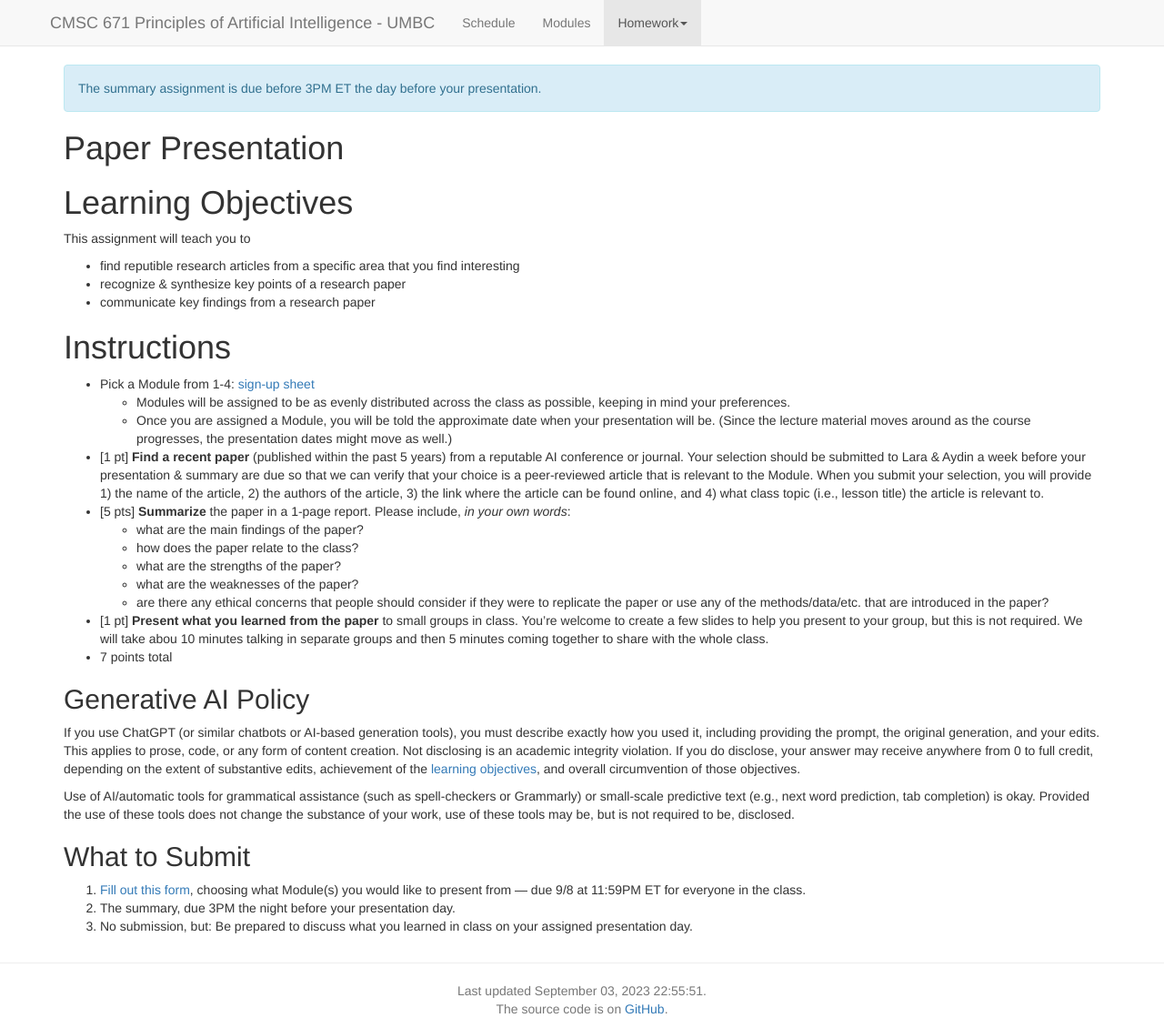
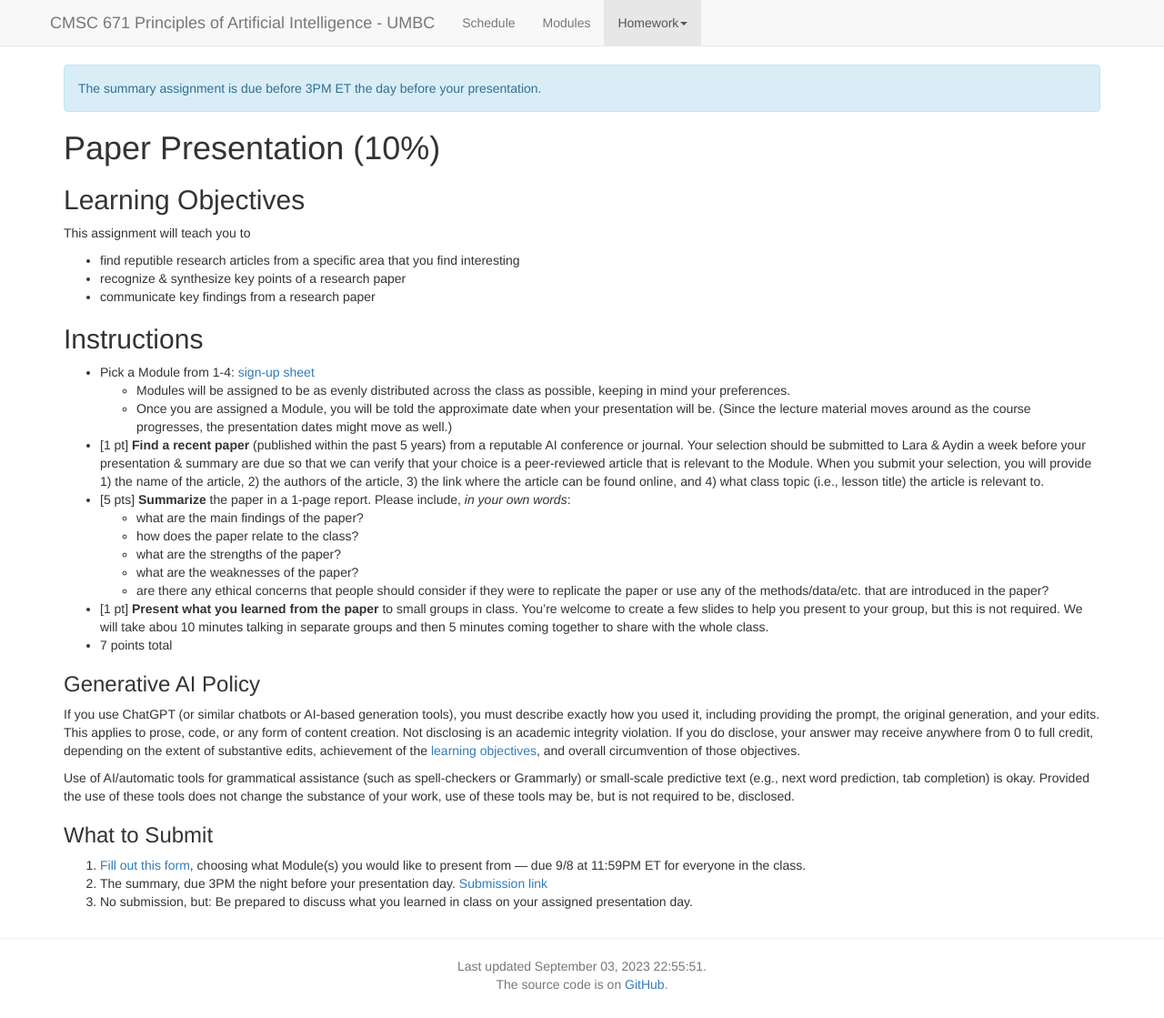
Before and after one commit to lara-martin/Principles-of-AI, a Jekyll site: the page built from homeworks/presentations.md, in a window 1280 px wide. Shown: the whole page at 91% size. Built offline with Jekyll 4.4.1, drawn with Linux system fonts in a browser that asks for light colours; nearby versions of some CDN libraries; a script that is not in the unit is left out; after the commit the page ends 1092 px from its top, so only the background shows below that.

Commit message:
blackboard link

```diff
--- a/homeworks/presentations.md
+++ b/homeworks/presentations.md
@@ -1,9 +1,9 @@
 ---
 layout: default
-title: Paper Presentation
+title: Paper Presentation (10%)
 active_tab: homework
 release_date: 2023-09-03
-submission_link:
+submission_link: https://blackboard.umbc.edu/ultra/courses/_76209_1/outline/assessment/test/_6357062_1?courseId=_76209_1
 
 ---
 
@@ -26,13 +26,13 @@ You can download the materials for this assignment here:
 {{page.title}}
 =============================================================
 
-# Learning Objectives
+## Learning Objectives
 This assignment will teach you to
 - find reputible research articles from a specific area that you find interesting
 - recognize & synthesize key points of a research paper
 - communicate key findings from a research paper
 
-# Instructions
+## Instructions
 - Pick a Module from 1-4: [sign-up sheet]()
   - Modules will be assigned to be as evenly distributed across the class as possible, keeping in mind your preferences.
   - Once you are assigned a Module, you will be told the approximate date when your presentation will be. (Since the lecture material moves around as the course progresses, the presentation dates might move as well.)
@@ -46,16 +46,16 @@ This assignment will teach you to
 - [1 pt] **Present what you learned from the paper** to small groups in class. You're welcome to create a few slides to help you present to your group, but this is not required. We will take abou 10 minutes talking in separate groups and then 5 minutes coming together to share with the whole class.
 - 7 points total
 
-## Generative AI Policy
+### Generative AI Policy
 
 If you use ChatGPT (or similar chatbots or AI-based generation tools), you must describe exactly how you used it, including providing the prompt, the original generation, and your edits. This applies to prose, code, or any form of content creation. Not disclosing is an academic integrity violation. If you do disclose, your answer may receive anywhere from 0 to full credit, depending on the extent of substantive edits, achievement of the [learning objectives](#learning-objectives), and overall circumvention of those objectives.
 
 Use of AI/automatic tools for grammatical assistance (such as spell-checkers or Grammarly) or small-scale predictive text (e.g., next word prediction, tab completion) is okay. Provided the use of these tools does not change the substance of your work, use of these tools may be, but is not required to be, disclosed.
 
-## What to Submit
+### What to Submit
 
 1. [Fill out this form](), choosing what Module(s) you would like to present from --- due 9/8 at 11:59PM ET for everyone in the class.
-2. The summary, due 3PM the night before your presentation day.
+2. The summary, due 3PM the night before your presentation day. [Submission link](https://blackboard.umbc.edu/ultra/courses/_76209_1/outline/assessment/test/_6357062_1?courseId=_76209_1)
 3. No submission, but: Be prepared to discuss what you learned in class on your assigned presentation day.
 
 
```
